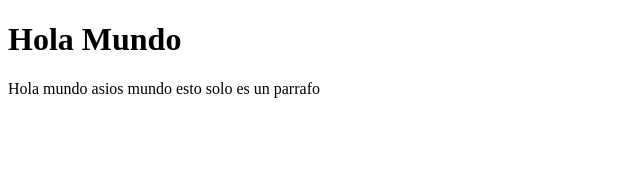
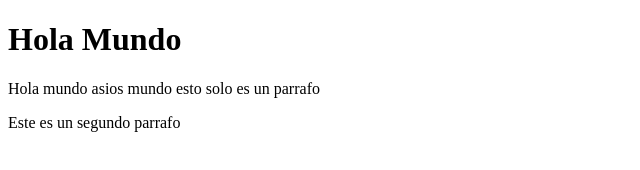
Before and after one commit to R4-Guerrero/cursoDesarrolloWeb, a plain HTML site: page index.html in a window 1280 px wide. Shown: the whole page, without its empty margins (0-640 px from the left). Drawn offline with Linux system fonts and the light colour scheme.

Commit message:
Solo coloque un segundo Parrafo

```diff
--- a/index.html
+++ b/index.html
@@ -8,5 +8,6 @@
 <body>
     <H1>Hola Mundo</H1>
     <p>Hola mundo asios mundo esto solo es un parrafo</p>
+    <p>Este es un segundo parrafo</p>
 </body>
 </html>
```
